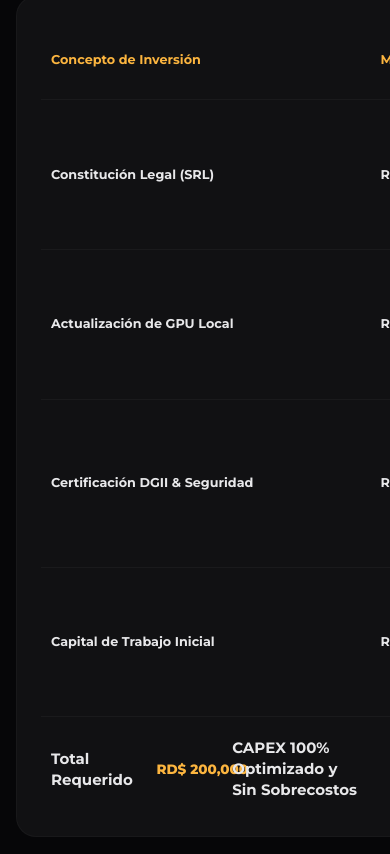
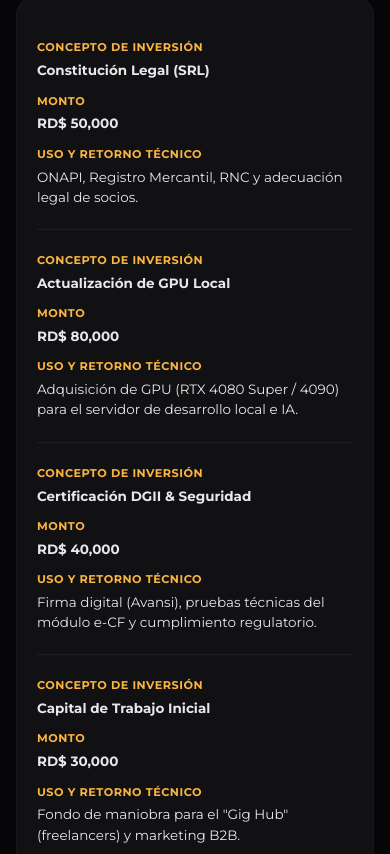
Before and after one commit to rcpservicessrl/RCP, an Astro site: page /propuesta-inversion in a window 390 px wide. Shown: the part 6737-7591 px from the top of the page. Built offline with nearby package versions, Linux system fonts and the light colour scheme; Astro itself is replaced by a stand-in of ours.

Commit message:
fix(pitch): implement responsive card fallback for capex table on narrow screens

```diff
--- a/src/pages/propuesta-inversion.astro
+++ b/src/pages/propuesta-inversion.astro
@@ -1,7 +1,7 @@
 ---
 /**
  * propuesta-inversion.astro — Presentación Web Interactiva para Socio Consultor e Inversor.
- * Incluye tesis de negocio, tracción orgánica real, modelo híbrido, presupuesto optimizado de RD$ 200k,
+ * Incluye tesis de negocio, tracción orgánica real, modelo híbrido (RCP Custom vs Odoo Plan B), presupuesto optimizado de RD$ 200k,
  * y un Simulador Interactivo de Retorno bajo el modelo de Revenue Share.
  */
 import BaseLayout from '../layouts/BaseLayout.astro';
@@ -57,7 +57,7 @@ import BaseLayout from '../layouts/BaseLayout.astro';
       </div>
     </section>
 
-    <!-- TRACCIÓN Y VALIDACIÓN REAL (NUEVA SECCIÓN) -->
+    <!-- TRACCIÓN Y VALIDACIÓN REAL -->
     <section id="traccion" class="pitch-section">
       <div class="container">
         <div class="section-header">
@@ -179,29 +179,29 @@ import BaseLayout from '../layouts/BaseLayout.astro';
               </thead>
               <tbody>
                 <tr>
-                  <td><strong>Constitución Legal (SRL)</strong></td>
-                  <td class="table-amount">RD$ 50,000</td>
-                  <td>ONAPI, Registro Mercantil, RNC y adecuación legal de socios.</td>
+                  <td data-label="Concepto de Inversión"><strong>Constitución Legal (SRL)</strong></td>
+                  <td data-label="Monto" class="table-amount">RD$ 50,000</td>
+                  <td data-label="Uso y Retorno Técnico">ONAPI, Registro Mercantil, RNC y adecuación legal de socios.</td>
                 </tr>
                 <tr>
-                  <td><strong>Actualización de GPU Local</strong></td>
-                  <td class="table-amount">RD$ 80,000</td>
-                  <td>Adquisición de GPU (RTX 4080 Super / 4090) para el servidor de desarrollo local e IA.</td>
+                  <td data-label="Concepto de Inversión"><strong>Actualización de GPU Local</strong></td>
+                  <td data-label="Monto" class="table-amount">RD$ 80,000</td>
+                  <td data-label="Uso y Retorno Técnico">Adquisición de GPU (RTX 4080 Super / 4090) para el servidor de desarrollo local e IA.</td>
                 </tr>
                 <tr>
-                  <td><strong>Certificación DGII & Seguridad</strong></td>
-                  <td class="table-amount">RD$ 40,000</td>
-                  <td>Firma digital (Avansi), pruebas técnicas del módulo e-CF y cumplimiento regulatorio.</td>
+                  <td data-label="Concepto de Inversión"><strong>Certificación DGII & Seguridad</strong></td>
+                  <td data-label="Monto" class="table-amount">RD$ 40,000</td>
+                  <td data-label="Uso y Retorno Técnico">Firma digital (Avansi), pruebas técnicas del módulo e-CF y cumplimiento regulatorio.</td>
                 </tr>
                 <tr>
-                  <td><strong>Capital de Trabajo Inicial</strong></td>
-                  <td class="table-amount">RD$ 30,000</td>
-                  <td>Fondo de maniobra para el "Gig Hub" (freelancers) y marketing B2B.</td>
+                  <td data-label="Concepto de Inversión"><strong>Capital de Trabajo Inicial</strong></td>
+                  <td data-label="Monto" class="table-amount">RD$ 30,000</td>
+                  <td data-label="Uso y Retorno Técnico">Fondo de maniobra para el "Gig Hub" (freelancers) y marketing B2B.</td>
                 </tr>
                 <tr class="total-row">
-                  <td><strong>Total Requerido</strong></td>
-                  <td class="table-amount">RD$ 200,000</td>
-                  <td><strong>CAPEX 100% Optimizado y Sin Sobrecostos</strong></td>
+                  <td data-label="Concepto de Inversión"><strong>Total Requerido</strong></td>
+                  <td data-label="Monto" class="table-amount">RD$ 200,000</td>
+                  <td data-label="Uso y Retorno Técnico"><strong>CAPEX 100% Optimizado y Sin Sobrecostos</strong></td>
                 </tr>
               </tbody>
             </table>
@@ -706,7 +706,7 @@ import BaseLayout from '../layouts/BaseLayout.astro';
     color: var(--accent);
   }
 
-  /* Budget Layout - NO SCROLLBAR OPTIMIZATION */
+  /* Budget Layout */
   .budget-layout {
     display: grid;
     grid-template-columns: 2fr 1fr;
@@ -717,54 +717,40 @@ import BaseLayout from '../layouts/BaseLayout.astro';
     box-sizing: border-box;
   }
 
+  @media (max-width: 1024px) {
+    .budget-layout {
+      grid-template-columns: 1fr;
+    }
+  }
+
   .budget-table-container {
     background: #111113;
     border: 1px solid rgba(255, 255, 255, 0.03);
     border-radius: 20px;
-    padding: 24px;
+    padding: 30px;
     width: 100%;
     max-width: 100%;
     box-sizing: border-box;
-    display: flex;
-    align-items: center;
   }
 
   .budget-table {
     width: 100%;
     border-collapse: collapse;
     text-align: left;
-    table-layout: fixed;
   }
 
   .budget-table th,
   .budget-table td {
-    padding: 12px 10px;
+    padding: 16px 12px;
     border-bottom: 1px solid rgba(255, 255, 255, 0.04);
-    font-size: 0.85rem;
-    line-height: 1.4;
-    word-wrap: break-word;
+    font-size: 0.9rem;
+    line-height: 1.5;
     box-sizing: border-box;
   }
 
   .budget-table th {
     font-weight: 700;
     color: var(--accent);
-  }
-
-  .budget-table th:nth-child(1),
-  .budget-table td:nth-child(1) {
-    width: 32%;
-  }
-
-  .budget-table th:nth-child(2),
-  .budget-table td:nth-child(2) {
-    width: 23%;
-    white-space: nowrap;
-  }
-
-  .budget-table th:nth-child(3),
-  .budget-table td:nth-child(3) {
-    width: 45%;
   }
 
   .budget-table td strong {
@@ -776,11 +762,11 @@ import BaseLayout from '../layouts/BaseLayout.astro';
   }
 
   .total-row td {
-    font-size: 0.9rem;
+    font-size: 1rem;
     font-weight: 800;
     border-bottom: none;
     color: var(--accent);
-    padding-top: 20px;
+    padding-top: 24px;
   }
 
   .budget-insight-card {
@@ -805,6 +791,57 @@ import BaseLayout from '../layouts/BaseLayout.astro';
     color: var(--text-muted);
     font-size: 0.85rem;
     line-height: 1.6;
+  }
+
+  /* Responsive Table Stack - PREVENTS SQUEEZING */
+  @media (max-width: 768px) {
+    .budget-table-container {
+      padding: 20px;
+    }
+
+    .budget-table,
+    .budget-table thead,
+    .budget-table tbody,
+    .budget-table th,
+    .budget-table td,
+    .budget-table tr {
+      display: block;
+    }
+
+    .budget-table thead {
+      display: none;
+    }
+
+    .budget-table tr {
+      border-bottom: 1px solid rgba(255, 255, 255, 0.06);
+      padding: 16px 0;
+    }
+
+    .budget-table tr:last-child {
+      border-bottom: none;
+    }
+
+    .budget-table td {
+      border-bottom: none;
+      padding: 6px 0;
+      width: 100% !important;
+      text-align: left;
+    }
+
+    .budget-table td::before {
+      content: attr(data-label);
+      font-weight: 700;
+      color: var(--accent);
+      display: block;
+      font-size: 0.75rem;
+      margin-bottom: 4px;
+      text-transform: uppercase;
+      letter-spacing: 0.5px;
+    }
+
+    .total-row td {
+      padding: 8px 0;
+    }
   }
 
   /* Simulator Card */
@@ -1037,10 +1074,6 @@ import BaseLayout from '../layouts/BaseLayout.astro';
       grid-template-columns: 1fr;
     }
 
-    .budget-table {
-      table-layout: auto;
-    }
-
     .traction-stats {
       grid-template-columns: 1fr;
     }
```
